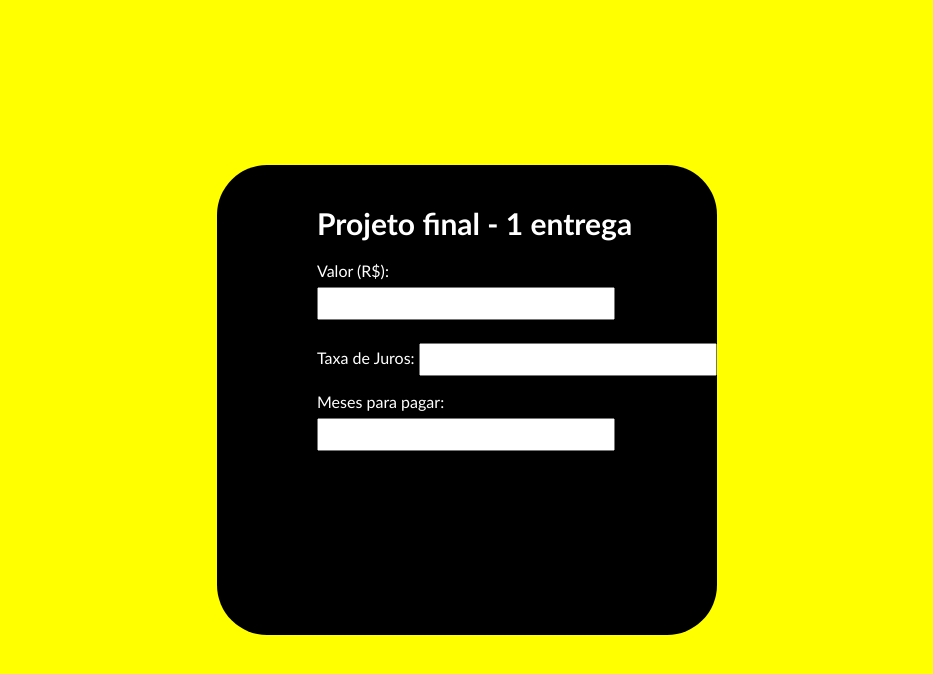
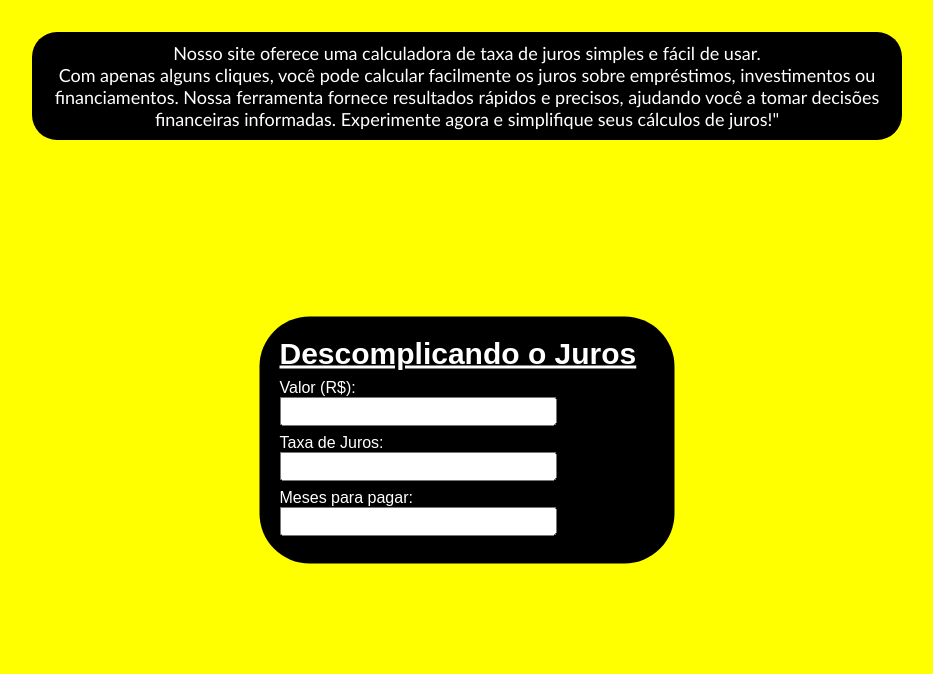
Before and after one commit to FelipePFreitas/calculador-taxadejuros, a plain HTML site: page index.html in a window 1280 px wide. Shown: the whole page, without its empty margins (173-1106 px from the left). Drawn offline with Linux system fonts and the light colour scheme.

Commit message:
Alguma alterações HTML e CSS

```diff
--- a/index.html
+++ b/index.html
@@ -2,33 +2,38 @@
 <html lang="pt-br">
 
 <link rel="stylesheet" href="style.css">
+
 <head>
     <title>Projeto Final - 1 entrega</title>
 </head>
+
 <body>
+    <div class="apresentação">
+        <p class="textoApresentacao">Nosso site oferece uma calculadora de taxa de juros simples e fácil de usar.<br> Com apenas alguns cliques, você
+            pode calcular facilmente os juros sobre empréstimos, investimentos ou financiamentos.
+            Nossa ferramenta
+            fornece resultados rápidos e precisos, ajudando você a tomar decisões financeiras informadas. Experimente
+            agora e simplifique seus cálculos de juros!"</p>
+    </div>
     <div class="calculador">
 
-            <h1>Projeto final - 1 entrega</h1>
+        <h1>Descomplicando o Juros</h1>
 
         <p>Valor (R$):
             <br>
-                <input id="quantia" type="number"
-                onchange="calculador()">
+            <input id="quantia" type="number" onchange="calculador()">
         </p>
 
         <p>Taxa de Juros:
-                <input id="juros" type="number"
-                onchange="calculador()">
+            <input id="juros" type="number" onchange="calculador()">
         </p>
 
         <p>Meses para pagar:
-                <input id="meses" type="number"
-                onchange= "calculador()">
+            <input id="meses" type="number" onchange="calculador()">
         </p>
 
         <h2 id="total"></h2>
     </div>
-
     <script src="index.js"></script>
 </body>
 </html>
--- a/style.css
+++ b/style.css
@@ -1,30 +1,57 @@
+*{
+    font-family: sans-serif;
+    width: 100%;
+    margin: 8px auto;
+}
+
+h1 {
+    font-size: 30px;
+    width: 365px;
+    margin:0;
+    height: auto;
+    text-decoration:underline;
+
+}
+
 body {
     background-color: yellow;
     font-family: 'Trebuchet MS';
+    display: flex;
+    justify-content: center;
+    align-items: center;
+    flex-direction: column;
 }
 
-
-h1 {
-    font-size: 30px;
-    margin-top: 20px;
+.textoApresentacao{
+    background-color: black;
+    color: white;
+    padding: 10px;
+    font-family: 'Trebuchet MS';
+    text-align: center;
+    border-radius: 25px;
+    width: 850px;
+    height: auto;
+    font-size: 18px;
 
 }
 
 .calculador {
-    width: 400px;
-    height: 450px;
+    width: 375px;
+    height: auto;
     background-color: black;
     position: absolute;
     left: 50%;
-    top: 50%;
+    top: 55%;
     transform: translateX(-50%) translateY(-50%);
-    padding: 20px 0px 0px 100px;
+    padding: 20px 20px 20px 20px;
     border-radius: 50px;
     color: white;
+    margin: 0px;
+    z-index: 1;
 }
 
 input {
-    padding: 7px;
+    padding: 5px;
     width: 70%;
-    margin-top: 7px;
+    margin: 0px;
 }
```
Lines whose indentation alone changed are shown as unchanged.
